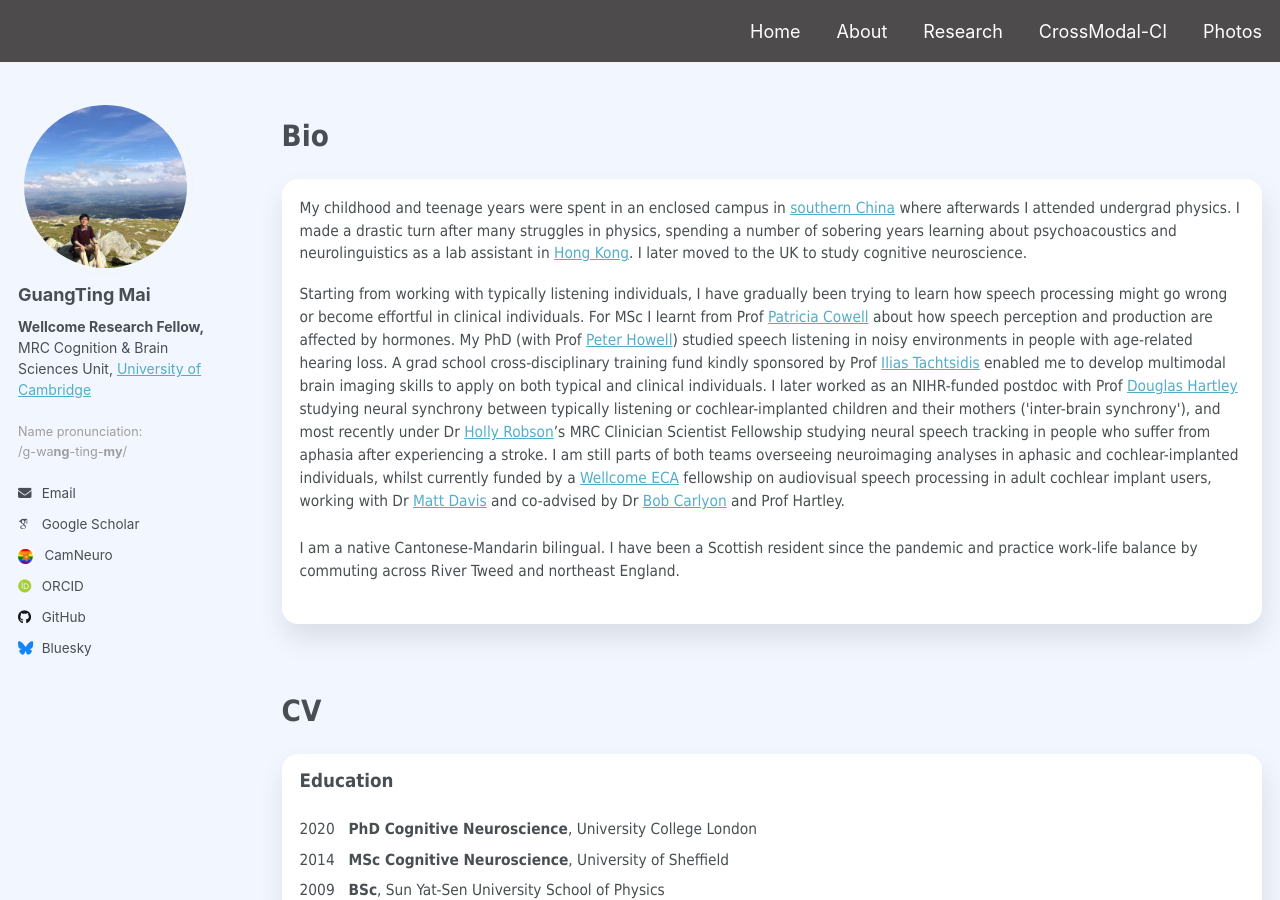
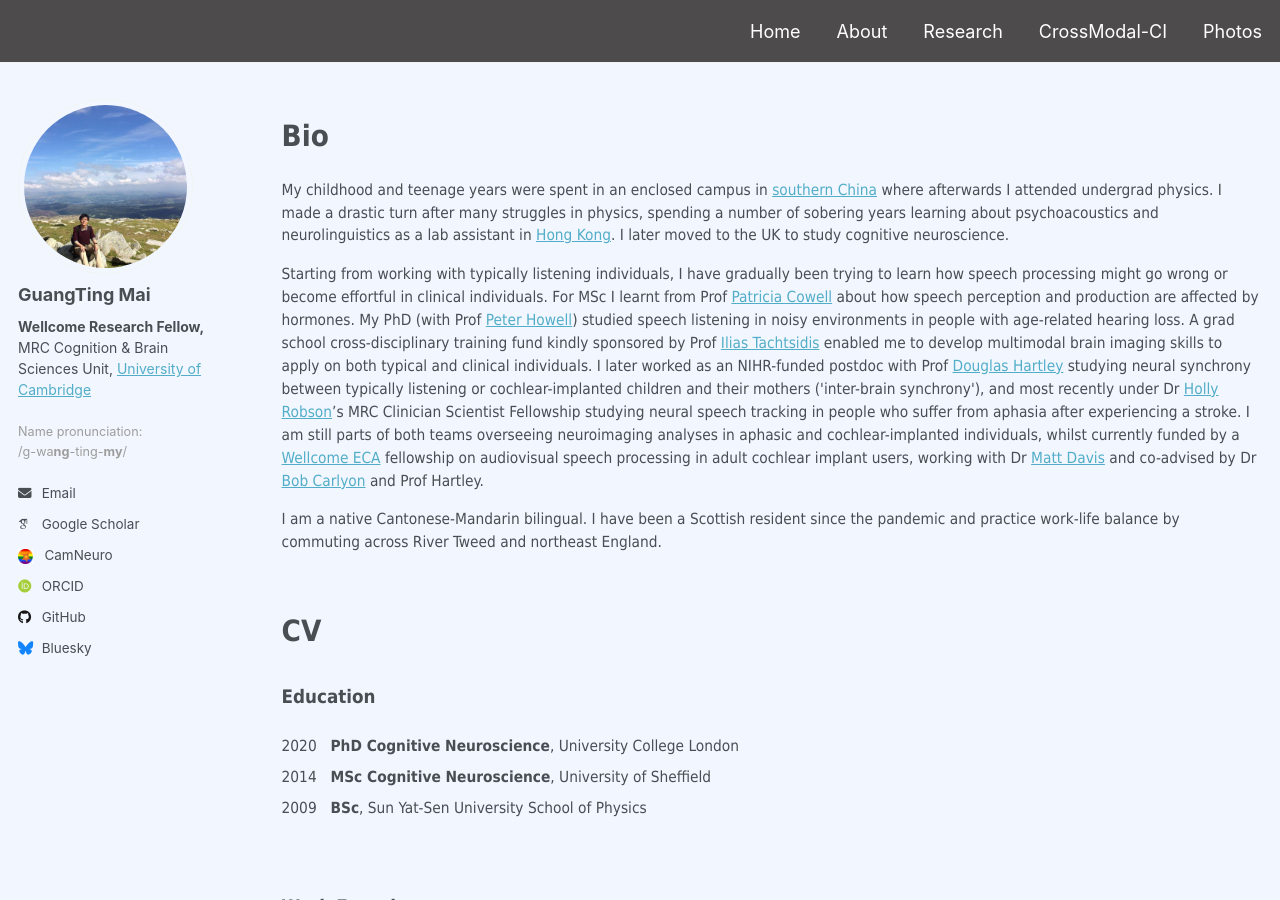
Before and after one commit to guangtingmai/guangtingmai.github.io, a Jekyll site: the page built from _pages/about.html, in a window 1280 px wide and 900 px high. Built offline with Jekyll 4.4.1, drawn with Linux system fonts in a browser that asks for light colours; some web fonts are replaced.

Commit message:
Update about.html

```diff
--- a/_pages/about.html
+++ b/_pages/about.html
@@ -5,12 +5,11 @@ permalink: /about/
 author_profile: true
 ---
 <p><span style="font-size: 22pt;font-family: Tahoma;line-height: 1.3;display: block"><strong>Bio</strong></span></p>
-<p><div class="white-frame">
-<span style="font-size: 11.5pt;font-family: Tahoma;line-height: 1.5;display: block;margin-bottom: 0.2vh">My childhood and teenage years were spent in an enclosed
+<p span style="font-size: 11.5pt;font-family: Tahoma;line-height: 1.5;display: block;margin-bottom: 0.2vh">My childhood and teenage years were spent in an enclosed
   campus in <a href="https://en.wikipedia.org/wiki/Sun_Yat-sen_University">southern China</a> where afterwards I attended undergrad physics. I made a
   drastic turn after many struggles in physics, spending a number of sobering years learning about psychoacoustics and neurolinguistics as a lab assistant in <a href="https://www.ee.cuhk.edu.hk/~lel/research/index.html">Hong Kong</a>.
   I later moved to the UK to study cognitive neuroscience.</span>
-<p><span style="font-size: 11.5pt;font-family: Tahoma;line-height: 1.5;display: block;margin-bottom: 0.2vh">Starting from working with typically listening individuals,
+<p span style="font-size: 11.5pt;font-family: Tahoma;line-height: 1.5;display: block;margin-bottom: 0.2vh">Starting from working with typically listening individuals,
   I have gradually been trying to learn how speech processing might go wrong or become effortful in clinical individuals. For MSc I learnt from Prof <a href="https://sheffield.ac.uk/ahpnm/people/human-communication-sciences/patricia-e-cowell">Patricia Cowell</a>
   about how speech perception and production are affected by hormones. My PhD (with Prof <a href="https://profiles.ucl.ac.uk/2817-peter-howell/">Peter Howell</a>) studied speech listening in noisy environments in people with age-related
   hearing loss. A grad school cross-disciplinary training fund kindly sponsored by Prof <a href="https://profiles.ucl.ac.uk/2168-ilias-tachtsidis">Ilias Tachtsidis</a>
@@ -21,14 +20,14 @@ author_profile: true
   teams overseeing neuroimaging analyses in aphasic and cochlear-implanted individuals, whilst currently funded by a <a href="https://wellcome.org/research-funding/schemes/wellcome-early-career-awards">Wellcome ECA</a>
   fellowship on audiovisual speech processing in adult cochlear implant users, working with Dr <a href="https://www.mrc-cbu.cam.ac.uk/people/matt.davis/">Matt Davis</a>
   and co-advised by Dr <a href="https://www.mrc-cbu.cam.ac.uk/people/bob.carlyon/">Bob Carlyon</a> and Prof Hartley.</span></p>
-<p><span style="font-size: 11.5pt;font-family: Tahoma;line-height: 1.5;display: block;margin-bottom: 0.2vh">I am a native Cantonese-Mandarin bilingual. I have been a
+<p span style="font-size: 11.5pt;font-family: Tahoma;line-height: 1.5;display: block;margin-bottom: 0.2vh">I am a native Cantonese-Mandarin bilingual. I have been a
   Scottish resident since the pandemic and practice work-life balance by commuting across River Tweed and northeast England.</span>
-</div></p>
+</p>
 
 <br>
-<p><span style="font-size: 22pt;font-family: Tahoma;line-height: 1.3;display: block"><strong>CV</strong></span></p>
+<p span style="font-size: 22pt;font-family: Tahoma;line-height: 1.3;display: block"><strong>CV</strong></span></p>
 
-<p><div class="white-frame"><span style="font-size: 14pt;font-family: Tahoma;line-height: 1;display: block"><strong>Education</strong></span></p>
+<p span style="font-size: 14pt;font-family: Tahoma;line-height: 1;display: block"><strong>Education</strong></span></p>
 <p>
   <span style="font-size: 11.5pt;font-family: Tahoma;line-height: 2;display: block;">2020&emsp;<strong>PhD Cognitive Neuroscience</strong>, University College London</span>
   <span style="font-size: 11.5pt;font-family: Tahoma;line-height: 2;display: block;">2014&emsp;<strong>MSc Cognitive Neuroscience</strong>, University of Sheffield</span>
@@ -51,4 +50,4 @@ author_profile: true
 <p>
   <span style="font-size: 11.5pt;font-family: Tahoma;line-height: 1.4;display: block;">2009-2013&emsp;<strong>Research Assistant</strong>
   <span style="font-size: 11.5pt;font-family: Tahoma;line-height: 1.5;display: block;">&emsp;&emsp;&emsp;&emsp;&emsp;&ensp;&nbsp;Department of Electronic Engineering, Chinese University of Hong Kong</span>
-</div></p>
+</p>
```
